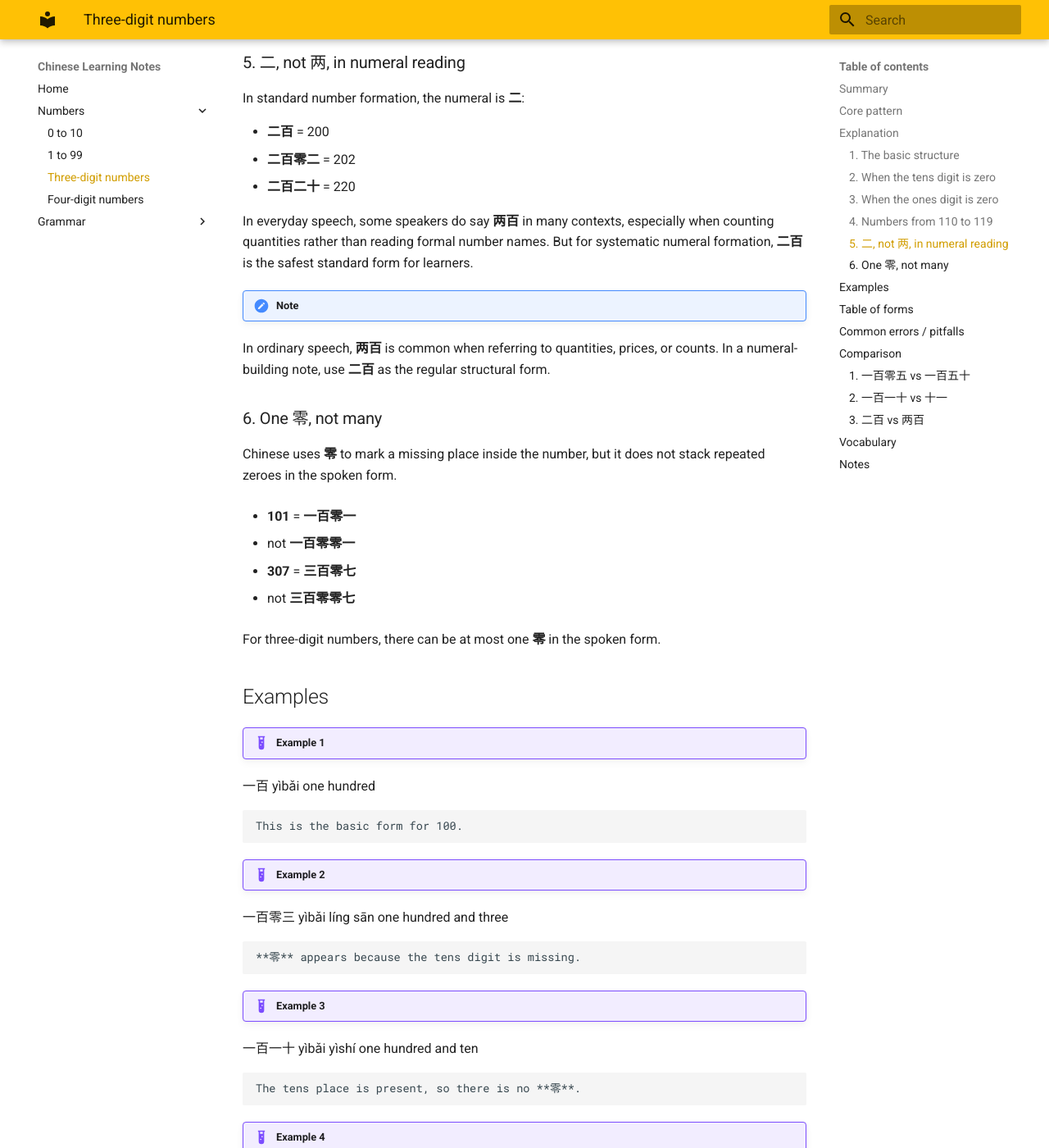
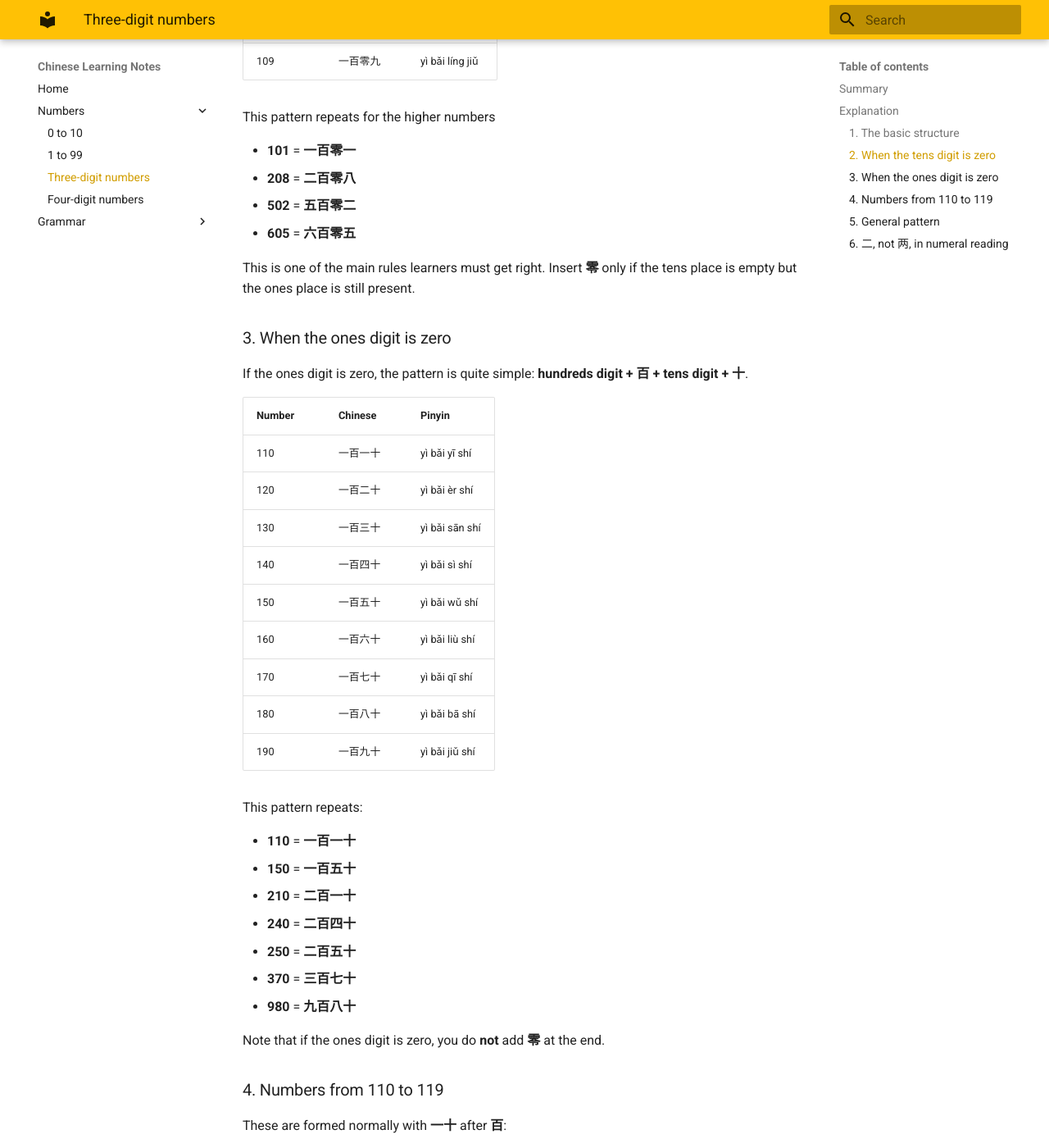
Before and after one commit to martinlicht/chinese, an MkDocs documentation site: the page built from docs/notes/three_digit_numbers.md, in a window 1280 px wide and 1400 px high, scrolled down 2307 px. Shown: the whole window at 82% size. Built offline with MkDocs 1.6.1 and Material for MkDocs 9.7.7, drawn with Linux system fonts in a browser that asks for light colours; some of the changed text lies outside the part shown.

Commit message:
three digit numbers

````diff
--- a/docs/notes/three_digit_numbers.md
+++ b/docs/notes/three_digit_numbers.md
@@ -9,9 +9,7 @@
 * Inside number names, use **二**, not **两**: **二百**, not **两百**, in careful standard numeral reading.
 * The most common learner errors are missing **零** and using it in the wrong place.
 
-## Core pattern
-
-The core scheme is:
+The core pattern is:
 
 * **100**: **一百**
 * **101–109**: **一百零一**, **一百零二**, ...
@@ -19,6 +17,9 @@ The core scheme is:
 * **120–190**: **一百二十**, **一百三十五**, ...
 * **200–900**: **二百**, **三百**, ..., **九百**
 * General form: **digit + 百 + [零 / tens part] + [ones part]**
+
+
+
 
 Canonical patterns:
 
@@ -35,9 +36,19 @@ Canonical patterns:
 
 Three-digit numbers use **百** for “hundred.”
 
-* **一百** = 100
-* **三百** = 300
-* **九百** = 900
+ Number | Chinese | Pinyin     |
+ ------ | ------- | ---------- |
+  100   | 一百     | yì bǎi     |
+  200   | 二百     | èr bǎi     |
+  300   | 三百     | sān bǎi    |
+  400   | 四百     | sì bǎi     |
+  500   | 五百     | wǔ bǎi     |
+  600   | 六百     | liù bǎi    |
+  700   | 七百     | qī bǎi     |
+  800   | 八百     | bā bǎi     |
+  900   | 九百     | jiǔ bǎi    |
+ 1000   | 一千     | yì qiān    |
+
 
 A full three-digit number is usually:
 
@@ -47,142 +58,121 @@ Example:
 
 * **三百二十五** = 325
 
+There are numerous exceptions to this rule, when one of the digits is zero.
+
+
+
 ### 2. When the tens digit is zero
 
 If the tens digit is zero but the ones digit is not, Chinese inserts **零**.
 
+ Number | Chinese | Pinyin        |
+ ------ | ------- | ------------- |
+  101   | 一百零一 | yì bǎi líng yī |
+  102   | 一百零二 | yì bǎi líng èr |
+  103   | 一百零三 | yì bǎi líng sān |
+  104   | 一百零四 | yì bǎi líng sì |
+  105   | 一百零五 | yì bǎi líng wǔ |
+  106   | 一百零六 | yì bǎi líng liù |
+  107   | 一百零七 | yì bǎi líng qī |
+  108   | 一百零八 | yì bǎi líng bā |
+  109   | 一百零九 | yì bǎi líng jiǔ |
+
+This pattern repeats for the higher numbers
+
 * **101** = **一百零一**
-* **105** = **一百零五**
 * **208** = **二百零八**
+* **502** = **五百零二**
+* **605** = **六百零五**
 
 This is one of the main rules learners must get right.
+Insert **零** only if the tens place is empty but the ones place is still present.
+
+
 
 ### 3. When the ones digit is zero
 
-If the ones digit is zero, you do **not** add **零** at the end.
+If the ones digit is zero, the pattern is quite simple: **hundreds digit + 百 + tens digit + 十**.
+
+ Number | Chinese | Pinyin          |
+ ------ | ------- | --------------- |
+  110   | 一百一十 | yì bǎi yī shí   |
+  120   | 一百二十 | yì bǎi èr shí   |
+  130   | 一百三十 | yì bǎi sān shí  |
+  140   | 一百四十 | yì bǎi sì shí   |
+  150   | 一百五十 | yì bǎi wǔ shí   |
+  160   | 一百六十 | yì bǎi liù shí  |
+  170   | 一百七十 | yì bǎi qī shí   |
+  180   | 一百八十 | yì bǎi bā shí   |
+  190   | 一百九十 | yì bǎi jiǔ shí  |
+
+This pattern repeats:
 
 * **110** = **一百一十**
+* **150** = **一百五十**
+* **210** = **二百一十**
 * **240** = **二百四十**
-* **900** = **九百**
+* **250** = **二百五十**
+* **370** = **三百七十**
+* **980** = **九百八十**
 
-So:
-
-* **105** = **一百零五**
-* **150** = **一百五十**
-* **100** = **一百**
+Note that if the ones digit is zero, you do **not** add **零** at the end.
 
 ### 4. Numbers from 110 to 119
 
 These are formed normally with **一十** after **百**:
 
+| Number | Chinese | Pinyin            |
+| ------ | ------- | ----------------- |
+| 111    | 一百一十一   | yì bǎi yī shí yī  |
+| 112    | 一百一十二   | yì bǎi yī shí èr  |
+| 113    | 一百一十三   | yì bǎi yī shí sān |
+| 114    | 一百一十四   | yì bǎi yī shí sì  |
+| 115    | 一百一十五   | yì bǎi yī shí wǔ  |
+| 116    | 一百一十六   | yì bǎi yī shí liù |
+| 117    | 一百一十七   | yì bǎi yī shí qī  |
+| 118    | 一百一十八   | yì bǎi yī shí bā  |
+| 119    | 一百一十九   | yì bǎi yī shí jiǔ |
+
+This pattern repeats:
+
 * **110** = **一百一十**
 * **111** = **一百一十一**
+* **115** = **一百一十五**
 * **119** = **一百一十九**
+* **216** = **二百一十六**
+* **218** = **二百一十八**
+* **319** = **三百一十九**
+* **412** = **四百一十二**
+* **916** = **九百一十六**
 
-Unlike standalone 10–19, where **11** is **十一**, inside three-digit numbers the hundred part is already present, so **一十** is explicit.
+!!! warning
+    Unlike standalone 10–19, where **11** is **十一**, inside three-digit numbers the hundred part is already present, so **一十** is explicit.
 
-### 5. 二, not 两, in numeral reading
+### 5. General pattern
 
-In standard number formation, the numeral is **二**:
+If both the tens digit and the ones digit are nonzero, then the general pattern applies:
+**hundreds digit + 百 + tens digit + 十 + ones digit**.
 
-* **二百** = 200
-* **二百零二** = 202
-* **二百二十** = 220
+* **120** = **一百二十**
+* **124** = **一百二十四**
+* **238** = **二百三十八**
+* **247** = **二百四十七**
+* **352** = **三百五十二**
+* **366** = **三百六十六**
+* **479** = **四百七十九**
+* **481** = **四百八十一**
+* **592** = **五百九十二**
+* **625** = **六百二十五**
+* **736** = **七百三十六**
+* **844** = **八百四十四**
+* **857** = **八百五十七**
+* **963** = **九百六十三**
+* **978** = **九百七十八**
+* **989** = **九百八十九**
 
-In everyday speech, some speakers do say **两百** in many contexts, especially when counting quantities rather than reading formal number names. But for systematic numeral formation, **二百** is the safest standard form for learners.
+More examples:
 
-!!! note
-In ordinary speech, **两百** is common when referring to quantities, prices, or counts. In a numeral-building note, use **二百** as the regular structural form.
-
-### 6. One 零, not many
-
-Chinese uses **零** to mark a missing place inside the number, but it does not stack repeated zeroes in the spoken form.
-
-* **101** = **一百零一**
-
-* not **一百零零一**
-
-* **307** = **三百零七**
-
-* not **三百零零七**
-
-For three-digit numbers, there can be at most one **零** in the spoken form.
-
-## Examples
-
-!!! example "Example 1"
-一百
-yìbǎi
-one hundred
-
-```
-This is the basic form for 100.
-```
-
-!!! example "Example 2"
-一百零三
-yìbǎi líng sān
-one hundred and three
-
-```
-**零** appears because the tens digit is missing.
-```
-
-!!! example "Example 3"
-一百一十
-yìbǎi yìshí
-one hundred and ten
-
-```
-The tens place is present, so there is no **零**.
-```
-
-!!! example "Example 4"
-一百二十四
-yìbǎi èrshísì
-one hundred and twenty-four
-
-```
-Full pattern: **hundreds + tens + ones**.
-```
-
-!!! example "Example 5"
-二百零八
-Èrbǎi líng bā
-two hundred and eight
-
-```
-Use **零** when the tens digit is zero.
-```
-
-!!! example "Example 6"
-三百四十
-Sānbǎi sìshí
-three hundred and forty
-
-```
-Do not add **零** at the end.
-```
-
-!!! example "Example 7"
-五百一十一
-Wǔbǎi yíshíyī
-five hundred and eleven
-
-```
-After **百**, the tens part is stated normally.
-```
-
-!!! example "Example 8"
-九百九十九
-Jiǔbǎi jiǔshíjiǔ
-nine hundred and ninety-nine
-
-```
-This is the highest three-digit number.
-```
-
-## Table of forms
 
 | Number | Chinese | Pinyin           | Pattern           |
 | ------ | ------- | ---------------- | ----------------- |
@@ -210,73 +200,17 @@ This is the highest three-digit number.
 | 990    | 九百九十    | jiǔbǎi jiǔshí    | 9 + 百 + 9 + 十     |
 | 999    | 九百九十九   | jiǔbǎi jiǔshíjiǔ | 9 + 百 + 9 + 十 + 9 |
 
-## Common errors / pitfalls
 
-* Omitting **零** when the tens digit is missing.
 
-  * **105** = **一百零五**, not **一百五**
+### 6. 二, not 两, in numeral reading
 
-* Adding **零** when it is not needed.
+In standard number formation, the numeral is **二**:
 
-  * **150** = **一百五十**, not **一百零五十**
+* **二百** = 200
+* **二百零二** = 202
+* **二百二十** = 220
 
-* Adding a final **零**.
-
-  * **110** = **一百一十**, not **一百一十零**
-
-* Using **两百** as the structural numeral form in a number-building table.
-  In systematic numeral formation, **二百** is the standard safe form.
-
-* Confusing **一百一十** with **一百十**.
-  Standard Mandarin uses **一百一十**.
-
-!!! warning
-The most important rule is this: if the tens digit is zero and the ones digit is not zero, insert **零**.
-
-## Comparison
-
-### 1. 一百零五 vs 一百五十
-
-* **一百零五** = 105
-* **一百五十** = 150
-
-The first has a missing tens digit, so it needs **零**. The second has a real tens digit, so it does not.
-
-### 2. 一百一十 vs 十一
-
-* **十一** = 11
-* **一百一十** = 110
-
-In 11, the number starts with **十**. In 110, the hundred part is already stated, so the tens digit is expressed explicitly as **一十** after **百**.
-
-### 3. 二百 vs 两百
-
-* **二百** = standard structural numeral form
-* **两百** = common in everyday quantity expressions
-
-For a number-formation page, teach **二百** first.
-
-## Vocabulary
-
-| Chinese | Pinyin         | Meaning     | Notes                                        |
-| ------- | -------------- | ----------- | -------------------------------------------- |
-| 百       | bǎi            | hundred     | basic unit for 100–999                       |
-| 零       | líng           | zero        | used when a place inside the number is empty |
-| 一百      | yìbǎi          | one hundred | 100                                          |
-| 二百      | èrbǎi          | two hundred | standard numeral form                        |
-| 两百      | liǎngbǎi       | two hundred | common in everyday speech                    |
-| 十       | shí            | ten         | used for the tens part                       |
-| 一百零一    | yìbǎi líng yī  | 101         | shows missing tens place                     |
-| 一百一十    | yìbǎi yìshí    | 110         | shows present tens place                     |
-| 一百二十三   | yìbǎi èrshísān | 123         | full three-digit form                        |
-
-## Notes
-
-!!! tip
-Build a three-digit number one place at a time: hundreds, tens, ones. Insert **零** only if the tens place is empty but the ones place is still present.
+In everyday speech, some speakers do say **两百** in many contexts, especially when counting quantities rather than reading formal number names. But for systematic numeral formation, **二百** is the safest standard form for learners.
 
 !!! note
-For three-digit numbers, spoken Mandarin normally uses only one **零** inside the number, even if more than one place is missing in the written numeral system.
-
-!!! note
-In fast speech, pinyin may sound more connected than the spelling suggests, but the structural pattern remains the same: **X百Y十Z** or **X百零Z**.
+    In ordinary speech, **两百** is common when referring to quantities, prices, or counts. Usually, **二百** as the regular safer form.
````
